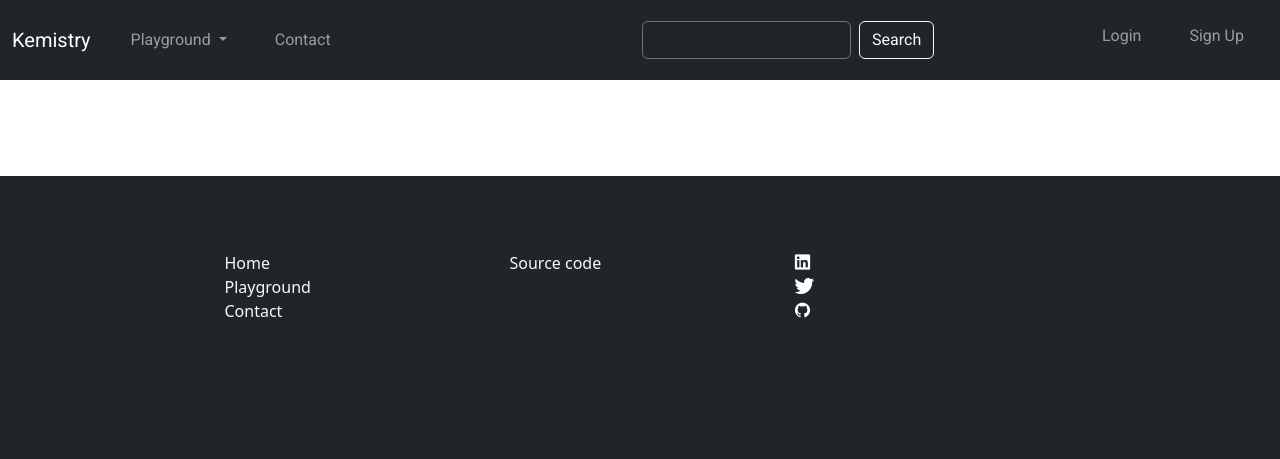
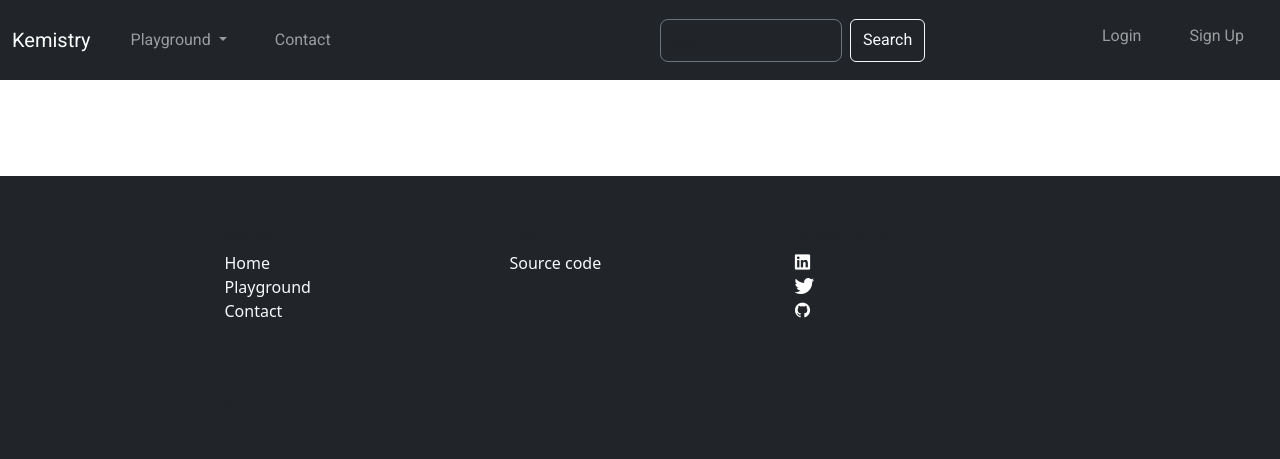
Before and after one commit to kevinkoech357/kemistry, a Flask app: page / in a window 1280 px wide. Shown: the top 459 px of the page. Run offline with Flask 3, Linux system fonts and the light colour scheme; some libraries are stand-ins or nearby versions.

Commit message:
[Update]: Add css styling for all forms

```diff
--- a/kemistry/templates/layout/base.html
+++ b/kemistry/templates/layout/base.html
@@ -50,6 +50,11 @@
         text-decoration: underline;
       }
 
+      .form-control {
+        border-radius: 8px;
+        padding: 10px;
+        font-size: 14px;
+      }
     </style>
   </head>
   <body>
@@ -154,16 +159,10 @@
             <h3 class="fs-6 fw-bold">Section</h3>
             <ul class="list-unstyled">
               <li>
-                <a
-                  href="/"
-                  class="text-light text-decoration-none"
-                  >Home</a
-                >
+                <a href="/" class="text-light text-decoration-none">Home</a>
               </li>
               <li>
-                <a
-                  href="/"
-                  class="text-light text-decoration-none"
+                <a href="/" class="text-light text-decoration-none"
                   >Playground</a
                 >
               </li>
```
